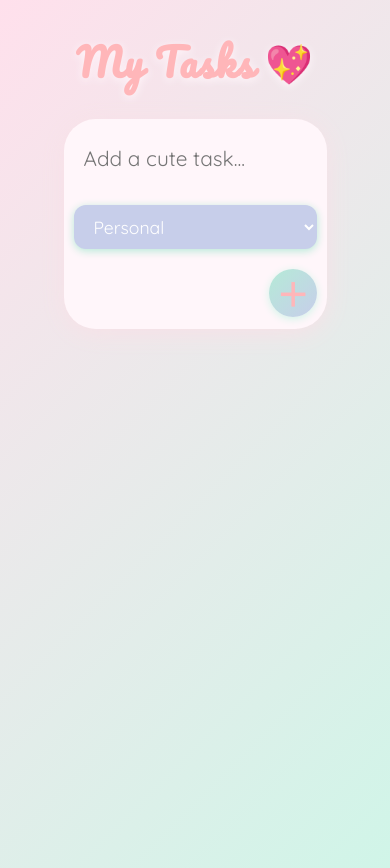
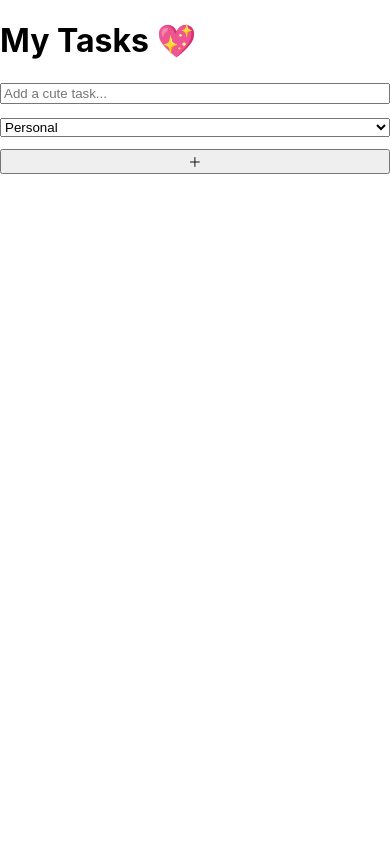
Before and after one commit to MonaRose1/ToDoList-App, a React (Create React App) app: page / in a window 390 px wide. After the commit the page ends 844 px from the top, so only its background shows below. Built offline with nearby package versions, Linux system fonts and the light colour scheme.

Commit message:
Update App.css

```diff
--- a/src/App.css
+++ b/src/App.css
@@ -1,314 +1,108 @@
-@import url('https://fonts.googleapis.com/css2?family=Pacifico&family=Quicksand:wght@400;700&display=swap');
-
-.pastel-app-bg {
+.App {
+  text-align: center;
   min-height: 100vh;
-  background: linear-gradient(135deg, #ffe0ec 0%, #d0f5e8 100%);
   display: flex;
   flex-direction: column;
   align-items: center;
-  padding: 0 16px 48px 16px;
+  justify-content: flex-start;
+  padding: 16px;
+  box-sizing: border-box;
 }
 
-.pastel-heading {
-  font-family: 'Pacifico', cursive;
-  color: #ffb6b9;
-  font-size: 2.8rem;
-  margin: 40px 0 32px 0;
-  letter-spacing: 1px;
-  text-shadow: 0 2px 8px #fff6fa;
-}
-
-.add-task-floating {
-  display: flex;
-  align-items: center;
-  background: #fff6fa;
-  border-radius: 32px;
-  box-shadow: 0 4px 24px 0 #f8e1e7;
-  padding: 8px 16px;
-  margin-bottom: 32px;
-  position: sticky;
-  top: 24px;
-  z-index: 10;
-}
-
-.add-task-input {
-  border: none;
-  outline: none;
-  background: transparent;
-  font-size: 1.2rem;
-  font-family: 'Quicksand', sans-serif;
-  color: #a3a3a3;
-  padding: 8px 0;
-  width: 200px;
-}
-
-.add-task-btn {
-  background: linear-gradient(135deg, #b5ead7 0%, #c7ceea 100%);
-  border: none;
-  border-radius: 50%;
-  width: 40px;
-  height: 40px;
-  margin-left: 12px;
-  display: flex;
-  align-items: center;
-  justify-content: center;
-  font-size: 1.6rem;
-  color: #fff;
-  cursor: pointer;
-  box-shadow: 0 2px 8px #d0f5e8;
-  transition: transform 0.15s;
-}
-.add-task-btn:hover {
-  transform: scale(1.12) rotate(-8deg);
-  background: linear-gradient(135deg, #ffdac1 0%, #b5ead7 100%);
-}
-
-.plus-icon {
-  font-weight: bold;
-  font-size: 2rem;
-  color: #ffb6b9;
-}
-
-.tasks-list {
-  width: 100%;
-  max-width: 420px;
-  display: flex;
-  flex-direction: column;
-  gap: 18px;
-}
-
-.task-card {
-  display: flex;
-  align-items: center;
-  background: linear-gradient(90deg, #fff6fa 60%, #d0f5e8 100%);
-  border-radius: 24px;
-  box-shadow: 0 2px 16px #f8e1e7;
-  padding: 16px 20px;
-  transition: box-shadow 0.2s, transform 0.2s;
-  position: relative;
-  font-family: 'Quicksand', sans-serif;
-  font-size: 1.1rem;
-  color: #7d7d7d;
-}
-.task-card:hover {
-  box-shadow: 0 6px 32px #b5ead7;
-  transform: translateY(-2px) scale(1.02);
-}
-.task-card.completed {
-  opacity: 0.7;
-  text-decoration: line-through;
-  background: linear-gradient(90deg, #e0e0e0 60%, #c7ceea 100%);
-  animation: bounce 0.4s;
-}
-
-@keyframes bounce {
-  0% { transform: scale(1); }
-  30% { transform: scale(1.08); }
-  60% { transform: scale(0.96); }
-  100% { transform: scale(1); }
-}
-
-.checkbox-container {
-  display: flex;
-  align-items: center;
-  margin-right: 16px;
-  position: relative;
-}
-.checkbox-container input[type="checkbox"] {
-  opacity: 0;
-  width: 0;
-  height: 0;
-}
-.checkmark {
-  width: 24px;
-  height: 24px;
-  background: #c7ceea;
-  border-radius: 50%;
-  display: inline-block;
-  position: relative;
-  transition: background 0.2s;
-  box-shadow: 0 1px 4px #b5ead7;
-}
-.checkbox-container input:checked + .checkmark {
-  background: #b5ead7;
-  animation: confetti 0.5s;
-}
-
-@keyframes confetti {
-  0% { box-shadow: 0 0 0 0 #ffb6b9, 0 0 0 0 #b5ead7, 0 0 0 0 #c7ceea; }
-  50% { box-shadow: 0 0 8px 4px #ffb6b9, 0 0 8px 4px #b5ead7, 0 0 8px 4px #c7ceea; }
-  100% { box-shadow: 0 0 0 0 #ffb6b9, 0 0 0 0 #b5ead7, 0 0 0 0 #c7ceea; }
-}
-
-.task-text {
-  flex: 1;
-  font-size: 1.1rem;
-  color: #7d7d7d;
-  font-family: 'Quicksand', sans-serif;
-  padding-right: 12px;
-}
-
-.delete-btn {
-  background: none;
-  border: none;
-  cursor: pointer;
-  font-size: 1.3rem;
-  margin-left: 8px;
-  color: #ffb6b9;
-  transition: transform 0.15s;
-}
-.delete-btn:hover {
-  transform: scale(1.2) rotate(-10deg);
-  color: #ff8fab;
-}
-
-.delete-icon {
+.App-logo {
+  height: 40vmin;
   pointer-events: none;
 }
 
-::-webkit-scrollbar {
-  width: 8px;
-  background: #fff6fa;
-}
-::-webkit-scrollbar-thumb {
-  background: #ffe0ec;
-  border-radius: 8px;
+@media (prefers-reduced-motion: no-preference) {
+  .App-logo {
+    animation: App-logo-spin infinite 20s linear;
+  }
 }
 
-.category-select {
-  margin-left: 12px;
-  border: none;
-  border-radius: 16px;
-  background: #c7ceea;
-  color: #fff;
-  font-family: 'Quicksand', sans-serif;
-  font-size: 1rem;
-  padding: 6px 16px;
-  box-shadow: 0 2px 8px #b5ead7;
-  outline: none;
-  transition: background 0.2s;
-  cursor: pointer;
-}
-.category-select:focus {
-  background: #b5ead7;
+.App-header {
+  background-color: #f0f0f0; /* light grey */
+  min-height: 100vh;
+  display: flex;
+  flex-direction: column;
+  align-items: center;
+  justify-content: center;
+  font-size: calc(10px + 2vmin);
+  color: #d35400; /* dark orange */
+  width: 100%;
+  box-sizing: border-box;
+  padding: 24px 8px;
 }
 
-.category-tag {
-  display: inline-block;
-  min-width: 70px;
-  text-align: center;
-  font-size: 0.95rem;
-  font-family: 'Quicksand', sans-serif;
-  color: #fff;
-  border-radius: 12px;
-  margin-right: 14px;
-  padding: 4px 10px 4px 10px;
-  box-shadow: 0 1px 4px #e2f0cb;
-  letter-spacing: 0.5px;
-  user-select: none;
+.App-link {
+  color: #ff9800; /* orange */
 }
 
-.edit-task-input {
-  font-size: 1.1rem;
-  font-family: 'Quicksand', sans-serif;
-  border: 1.5px solid #c7ceea;
-  border-radius: 10px;
-  padding: 4px 8px;
-  margin-right: 12px;
-  outline: none;
-  background: #fff6fa;
-  color: #7d7d7d;
-  transition: border 0.2s;
-}
-.edit-task-input:focus {
-  border: 1.5px solid #b5ead7;
-  background: #e2f0cb;
+/* Responsive Table */
+table {
+  width: 100%;
+  max-width: 100%;
+  border-collapse: collapse;
+  overflow-x: auto;
+  display: block;
 }
 
-/* Add small padding to all elements inside task-card */
-.task-card > * {
-  padding: 4px 6px;
+th, td {
+  padding: 8px 4px;
+  text-align: center;
+  word-break: break-word;
 }
 
-/* Responsive styles for mobile devices */
-@media (max-width: 600px) {
-  .pastel-app-bg {
-    padding: 0 4px 24px 4px;
+/* Responsive Form Fields */
+input, select, button, .MuiTextField-root {
+  width: 100%;
+  max-width: 100%;
+  box-sizing: border-box;
+  margin-bottom: 12px;
+}
+
+/* Responsive Card/Container */
+.MuiCard-root, .MuiPaper-root {
+  width: 100%;
+  max-width: 600px;
+  margin: 0 auto 16px auto;
+  box-sizing: border-box;
+}
+
+@media (max-width: 900px) {
+  .App-header {
+    font-size: 1.2rem;
+    padding: 16px 4px;
   }
-  .pastel-heading {
-    font-size: 2.4rem;
-    margin: 28px 0 24px 0;
-  }
-  .add-task-floating {
-    flex-direction: column;
-    align-items: stretch;
-    padding: 12px 10px;
-    top: 8px;
-    gap: 10px;
-  }
-  .add-task-input {
-    width: 100%;
-    font-size: 1.3rem;
-    padding: 14px 10px;
-    margin-bottom: 10px;
-    border-radius: 10px;
-  }
-  .add-task-btn {
-    width: 48px;
-    height: 48px;
-    font-size: 2rem;
-    margin-left: 0;
-    align-self: flex-end;
-  }
-  .tasks-list {
-    max-width: 100%;
-    gap: 16px;
-  }
-  .task-card {
-    flex-direction: column;
-    align-items: flex-start;
-    padding: 20px 14px;
-    font-size: 1.3rem;
-    border-radius: 20px;
-  }
-  .task-text {
-    font-size: 1.3rem;
-    padding-right: 0;
-    margin-bottom: 10px;
-  }
-  .category-tag {
-    min-width: 60px;
-    font-size: 1.1rem;
-    margin-right: 10px;
-    padding: 6px 12px 6px 12px;
-    border-radius: 14px;
-  }
-  .edit-task-input {
-    font-size: 1.2rem;
-    padding: 10px 8px;
-    margin-right: 0;
-    width: 100%;
-    border-radius: 10px;
-  }
-  .delete-btn {
-    font-size: 1.7rem;
-    margin-left: 0;
-    align-self: flex-end;
-    padding: 10px;
-    border-radius: 50%;
-  }
-  .checkbox-container {
-    margin-right: 20px;
-  }
-  .checkmark {
-    width: 32px;
-    height: 32px;
-  }
-  .category-select {
-    font-size: 1.1rem;
-    padding: 10px 16px;
-    margin-left: 0;
-    margin-bottom: 10px;
-    border-radius: 12px;
+  .MuiCard-root, .MuiPaper-root {
+    max-width: 95vw;
   }
 }
+
+@media (max-width: 600px) {
+  .App {
+    padding: 4px;
+  }
+  .App-header {
+    font-size: 1rem;
+    padding: 8px 2px;
+  }
+  th, td {
+    padding: 6px 2px;
+    font-size: 0.95rem;
+  }
+  .MuiCard-root, .MuiPaper-root {
+    max-width: 100vw;
+    margin: 0 0 12px 0;
+    padding: 0 2px;
+  }
+}
+
+@keyframes App-logo-spin {
+  from {
+    transform: rotate(0deg);
+  }
+  to {
+    transform: rotate(360deg);
+  }
+}
```
